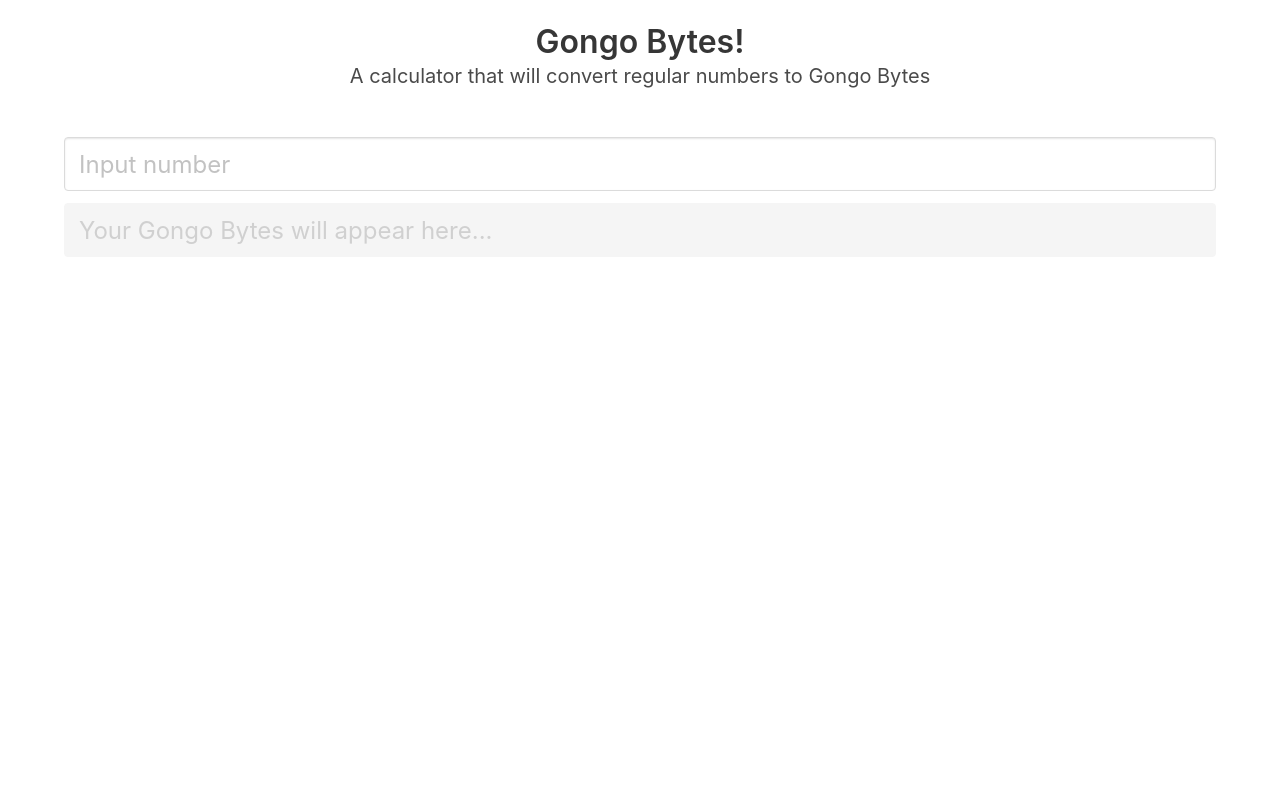
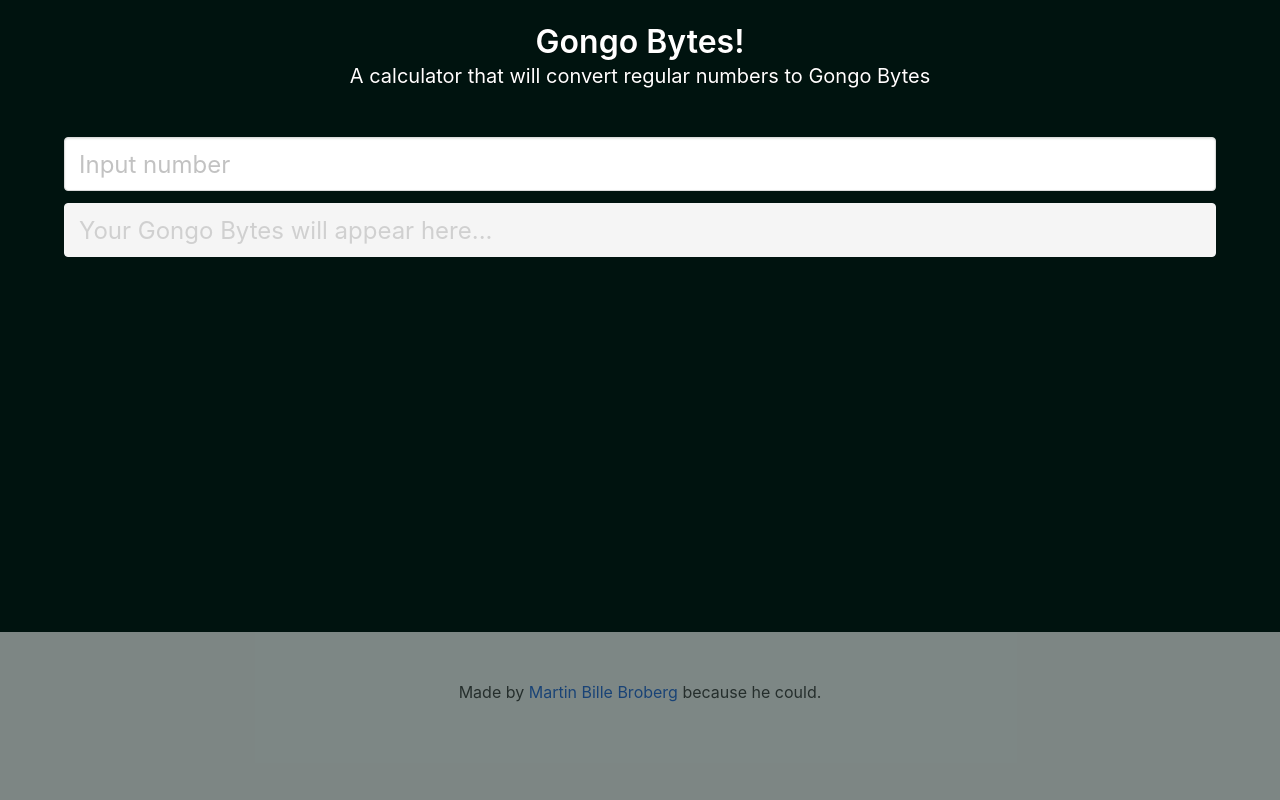
Before and after one commit to UltraG33k/gongo-bytes, a PHP site: page / in a window 1280 px wide. Run offline with PHP 8.4, Linux system fonts and the light colour scheme; some libraries are stand-ins or nearby versions.

Commit message:
Added the rest, I'm done for now

```diff
--- a/index.php
+++ b/index.php
@@ -6,6 +6,24 @@
 		<script src="https://cdnjs.cloudflare.com/ajax/libs/jquery/3.3.1/jquery.min.js"></script>
         <link rel="stylesheet" href="https://cdnjs.cloudflare.com/ajax/libs/bulma/0.7.2/css/bulma.min.css">
         <script defer src="https://use.fontawesome.com/releases/v5.6.3/js/all.js" integrity="sha384-EIHISlAOj4zgYieurP0SdoiBYfGJKkgWedPHH4jCzpCXLmzVsw1ouK59MuUtP4a1" crossorigin="anonymous"></script>
+		<style>
+			html, body {
+				height: 100vh;
+			}
+
+			.footer {
+				position: absolute;
+				left: 0;
+				right: 0;
+				bottom: 0;
+				opacity: .5;
+			}
+
+			h1, h2 {
+				color: #FFF !important;
+				text-shadow: 0px 0px 1px #000;
+			}
+		</style>
 	</head>
 	<body>
 		<section class="container has-text-centered">
@@ -17,15 +35,20 @@
 		<section class="container">
 			<div class="field">
 				<div class="control">
-					<input class="input is-large" id="gongo-in" type="number" placeholder="Input number">
+					<input class="input is-large" id="gongo-in" min="0" type="number" placeholder="Input number">
 				</div>
 			</div>
 			<div class="field">
 				<div class="control">
-					<input class="input is-large" id="gongo-out" disabled type="number" placeholder="Your Gongo Bytes will appear here...">
+					<input class="input is-large" id="gongo-out" disabled type="text" placeholder="Your Gongo Bytes will appear here...">
 				</div>
 			</div>
 		</section>
+		<footer class="footer">
+			<div class="container has-text-centered">
+				<p>Made by <a href="https://martinbillebroberg.dk" target="_blank">Martin Bille Broberg</a> because he could.</p>
+			</div>
+		</footer>
 		<script src="js/gongo.js"></script>
 	</body>
 </html>
--- a/js/gongo.js
+++ b/js/gongo.js
@@ -1,7 +1,59 @@
 $(function() {
 
+	/*
+	 * KeyUp listener for the input field
+	 */
 	$("#gongo-in").on('keyup', function() {
-		console.log($(this).val());
+		gongo($(this).val());
 	});
 
+	/*
+	 * Change listener for the input field. In case someone is using the up-down arrows
+	 */
+	$("#gongo-in").on('change', function() {
+		gongo($(this).val());
+	});
+
+	/*
+	 * The actual Gongo function, an AJAX request to the server side
+	 */
+	function gongo(normal_int) {
+		if(normal_int != "") {
+			$("#gongo-out").val("Loading...");
+			$.ajax({
+				url: "./gongo/gongo.php",
+				type: "POST",
+				data: {number: normal_int},
+				success: function(result) {
+					var gongo_result = result * 1;
+					$("#gongo-out").attr("type", "number");
+					$("#gongo-out").val(gongo_result);
+				}
+			});
+		} else {
+			$("#gongo-out").attr("type", "text");
+			$("#gongo-out").val("");
+		}
+	}
+
+	weirdBackgroundChange = function() {
+		var d = new Date();
+		var h = d.getHours();
+		var m = d.getMinutes();
+		var s = d.getSeconds();
+
+		hHour = Math.floor(255 % (h + 1));
+		hMinutes = Math.floor(255 % (m + 1));
+		hSeconds = Math.floor(255 % (s + 1));
+
+		bodyColour = "rgb(" + hHour + ", " + hMinutes + ", " + hSeconds + ")";
+
+		console.log(bodyColour);
+
+		$("body").css("background-color", bodyColour);
+		setTimeout(weirdBackgroundChange, 1000);
+	};
+
+	weirdBackgroundChange();
+
 });
```
Also changed, not shown: gongo/gongo.php (added, +10 -0 lines).
